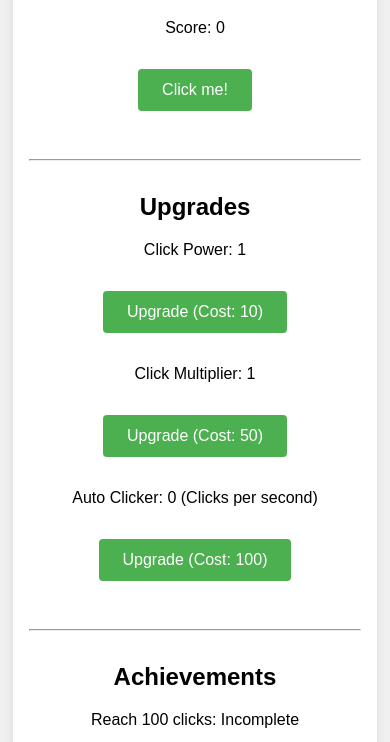
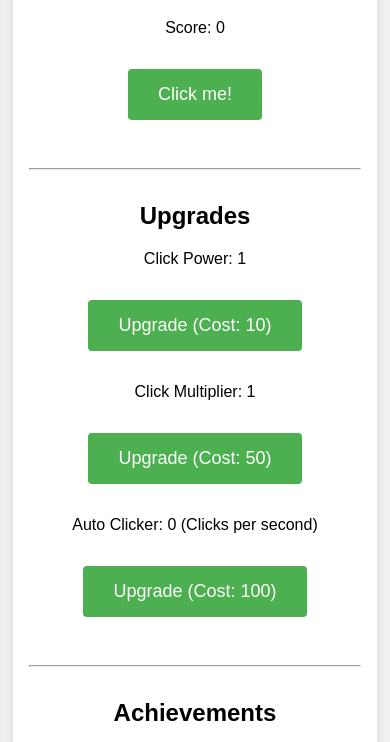
Before and after one commit to djdefi/clicker-game, a plain HTML site: page index.html in a window 390 px wide. Shown: the part 77-819 px from the top of the page. Drawn offline with nearby package versions, Linux system fonts and the light colour scheme.

Commit message:
more pad

```diff
--- a/styles.css
+++ b/styles.css
@@ -54,8 +54,8 @@ hr {
   }
 
   button {
-    font-size: 16px; /* Increase font size */
-    padding: 12px 24px; /* Increase padding */
+    font-size: 18px; /* Increase font size */
+    padding: 15px 30px; /* Increase padding */
     margin: 1rem 0; /* Add more margin around the buttons */
   }
 }
```
